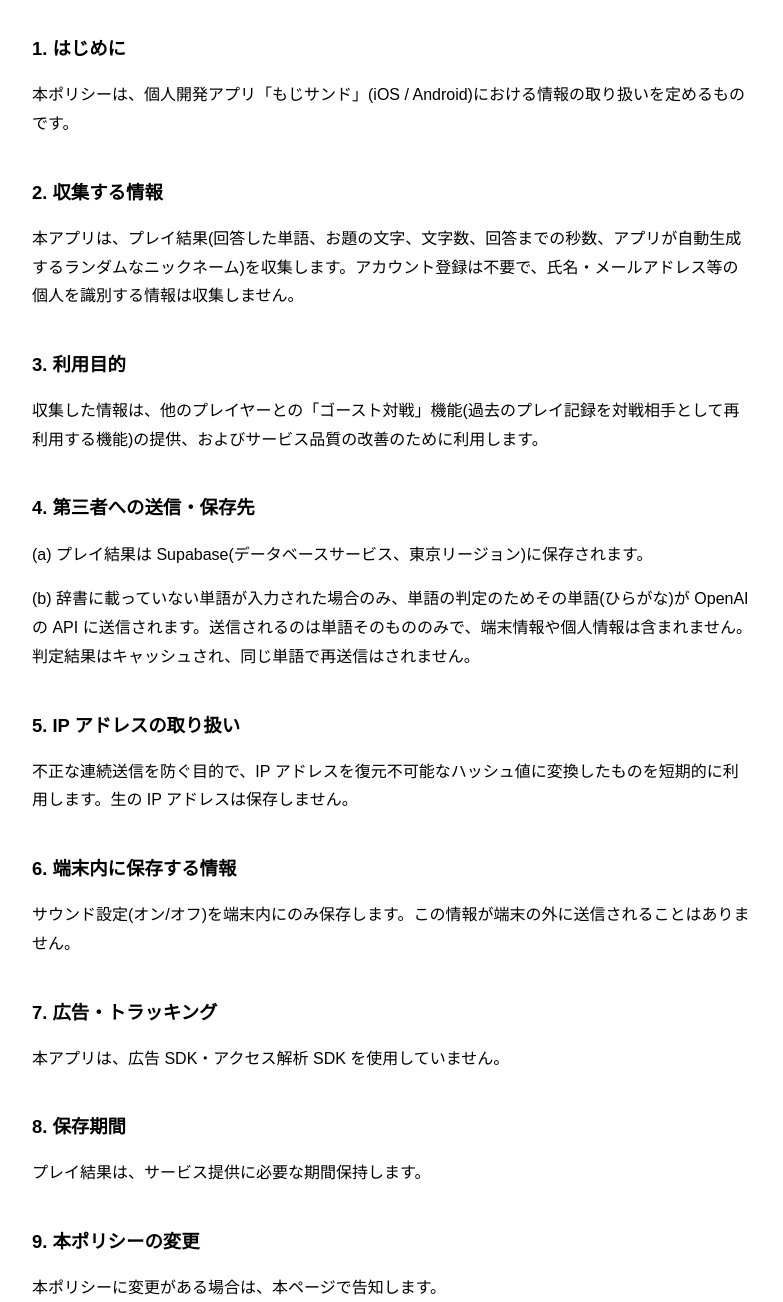
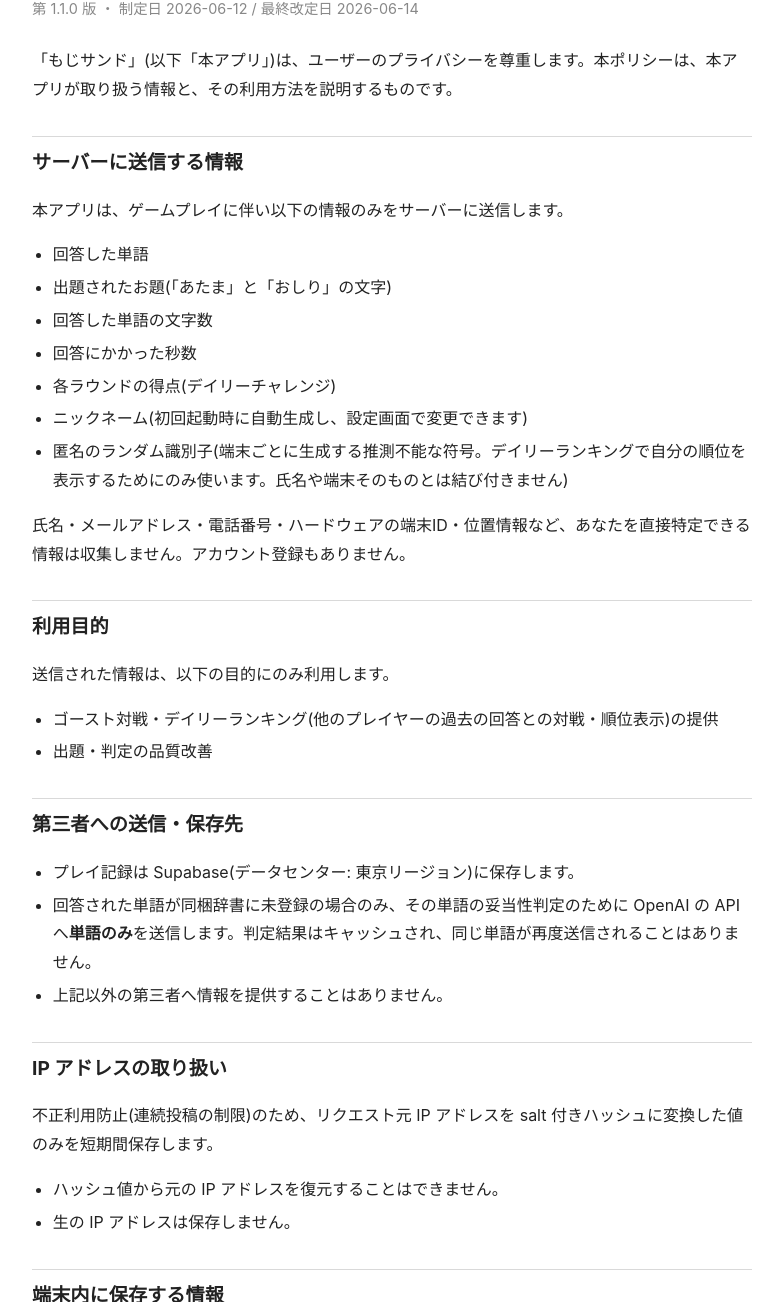
Before and after one commit to satocchi0416sh/satocchi0416sh.github.io, a plain HTML site: page moji-sand/privacy-policy.html in a window 1280 px wide. Shown: the part 88-1390 px from the top of the page, without its empty margins (248-1031 px from the left). Drawn offline with Linux system fonts and the light colour scheme.

Commit message:
chore: sync privacy policy from moji-sand satocchi0416sh/moji-sand@2a9bf07dcebb0965e9183e0658e204fb0403b25b

```diff
--- a/moji-sand/privacy-policy.html
+++ b/moji-sand/privacy-policy.html
@@ -1,55 +1,84 @@
-<!doctype html>
+<!DOCTYPE html>
 <html lang="ja">
 <head>
 <meta charset="utf-8">
 <meta name="viewport" content="width=device-width, initial-scale=1">
+<meta name="robots" content="index, follow">
 <title>もじサンド プライバシーポリシー</title>
 <style>
-body {
-  max-width: 720px;
-  margin: 0 auto;
-  padding: 24px 16px;
-  line-height: 1.8;
-  font-family: sans-serif;
-}
-h1 { font-size: 1.5em; }
-h2 { font-size: 1.15em; margin-top: 2em; }
+:root { color-scheme: light dark; }
+body { font-family: -apple-system, "Hiragino Kaku Gothic ProN", "Noto Sans JP", sans-serif;
+  line-height: 1.8; max-width: 720px; margin: 0 auto; padding: 24px 16px 64px; color: #222; }
+@media (prefers-color-scheme: dark) { body { color: #e6e6e6; background: #111; } a { color: #6db3ff; } }
+h1 { font-size: 1.6rem; margin: 0 0 4px; }
+h2 { font-size: 1.2rem; margin: 32px 0 8px; padding-top: 8px; border-top: 1px solid rgba(128,128,128,.3); }
+.policy-meta { color: #888; font-size: .9rem; margin-bottom: 24px; }
+ul { padding-left: 1.3em; }
+li { margin: 4px 0; }
+table { border-collapse: collapse; width: 100%; margin: 8px 0; font-size: .95rem; }
+th, td { border: 1px solid rgba(128,128,128,.4); padding: 6px 8px; text-align: left; vertical-align: top; }
+code { background: rgba(128,128,128,.18); padding: 1px 5px; border-radius: 4px; }
+a { color: #2563eb; }
 </style>
 </head>
 <body>
 <h1>もじサンド プライバシーポリシー</h1>
-
-<h2>1. はじめに</h2>
-<p>本ポリシーは、個人開発アプリ「もじサンド」(iOS / Android)における情報の取り扱いを定めるものです。</p>
-
-<h2>2. 収集する情報</h2>
-<p>本アプリは、プレイ結果(回答した単語、お題の文字、文字数、回答までの秒数、アプリが自動生成するランダムなニックネーム)を収集します。アカウント登録は不要で、氏名・メールアドレス等の個人を識別する情報は収集しません。</p>
-
-<h2>3. 利用目的</h2>
-<p>収集した情報は、他のプレイヤーとの「ゴースト対戦」機能(過去のプレイ記録を対戦相手として再利用する機能)の提供、およびサービス品質の改善のために利用します。</p>
-
-<h2>4. 第三者への送信・保存先</h2>
-<p>(a) プレイ結果は Supabase(データベースサービス、東京リージョン)に保存されます。</p>
-<p>(b) 辞書に載っていない単語が入力された場合のみ、単語の判定のためその単語(ひらがな)が OpenAI の API に送信されます。送信されるのは単語そのもののみで、端末情報や個人情報は含まれません。判定結果はキャッシュされ、同じ単語で再送信はされません。</p>
-
-<h2>5. IP アドレスの取り扱い</h2>
-<p>不正な連続送信を防ぐ目的で、IP アドレスを復元不可能なハッシュ値に変換したものを短期的に利用します。生の IP アドレスは保存しません。</p>
-
-<h2>6. 端末内に保存する情報</h2>
-<p>サウンド設定(オン/オフ)を端末内にのみ保存します。この情報が端末の外に送信されることはありません。</p>
-
-<h2>7. 広告・トラッキング</h2>
-<p>本アプリは、広告 SDK・アクセス解析 SDK を使用していません。</p>
-
-<h2>8. 保存期間</h2>
-<p>プレイ結果は、サービス提供に必要な期間保持します。</p>
-
-<h2>9. 本ポリシーの変更</h2>
-<p>本ポリシーに変更がある場合は、本ページで告知します。</p>
-
-<h2>10. お問い合わせ</h2>
-<p>privacy@sa-san.com</p>
-
-<p>制定日: 2026-06-12</p>
+<p class="policy-meta">第 1.1.0 版 ・ 制定日 2026-06-12 / 最終改定日 2026-06-14</p>
+<p>「もじサンド」(以下「本アプリ」)は、ユーザーのプライバシーを尊重します。本ポリシーは、本アプリが取り扱う情報と、その利用方法を説明するものです。</p>
+<h2>サーバーに送信する情報</h2>
+<p>本アプリは、ゲームプレイに伴い以下の情報のみをサーバーに送信します。</p>
+<ul>
+<li>回答した単語</li>
+<li>出題されたお題(「あたま」と「おしり」の文字)</li>
+<li>回答した単語の文字数</li>
+<li>回答にかかった秒数</li>
+<li>各ラウンドの得点(デイリーチャレンジ)</li>
+<li>ニックネーム(初回起動時に自動生成し、設定画面で変更できます)</li>
+<li>匿名のランダム識別子(端末ごとに生成する推測不能な符号。デイリーランキングで自分の順位を表示するためにのみ使います。氏名や端末そのものとは結び付きません)</li>
+</ul>
+<p>氏名・メールアドレス・電話番号・ハードウェアの端末ID・位置情報など、あなたを直接特定できる情報は収集しません。アカウント登録もありません。</p>
+<h2>利用目的</h2>
+<p>送信された情報は、以下の目的にのみ利用します。</p>
+<ul>
+<li>ゴースト対戦・デイリーランキング(他のプレイヤーの過去の回答との対戦・順位表示)の提供</li>
+<li>出題・判定の品質改善</li>
+</ul>
+<h2>第三者への送信・保存先</h2>
+<ul>
+<li>プレイ記録は Supabase(データセンター: 東京リージョン)に保存します。</li>
+<li>回答された単語が同梱辞書に未登録の場合のみ、その単語の妥当性判定のために OpenAI の API へ<strong>単語のみ</strong>を送信します。判定結果はキャッシュされ、同じ単語が再度送信されることはありません。</li>
+<li>上記以外の第三者へ情報を提供することはありません。</li>
+</ul>
+<h2>IP アドレスの取り扱い</h2>
+<p>不正利用防止(連続投稿の制限)のため、リクエスト元 IP アドレスを salt 付きハッシュに変換した値のみを短期間保存します。</p>
+<ul>
+<li>ハッシュ値から元の IP アドレスを復元することはできません。</li>
+<li>生の IP アドレスは保存しません。</li>
+</ul>
+<h2>端末内に保存する情報</h2>
+<p>以下の情報を端末内に保存します。ここで説明する送信情報を除き、これらが端末の外に送信されることはありません。</p>
+<ul>
+<li>サウンドの ON/OFF 設定</li>
+<li>ニックネーム</li>
+<li>遊び方ガイド(オンボーディング)を表示済みかどうか</li>
+<li>上記の匿名のランダム識別子</li>
+<li>自己ベストや対戦成績などのプレイ記録</li>
+<li>デイリーチャレンジの結果と過去の履歴</li>
+<li>ストアレビュー依頼を表示した回数</li>
+</ul>
+<h2>広告・トラッキング</h2>
+<p>本アプリは広告を表示せず、トラッキング(行動追跡)も行いません。解析 SDK も組み込んでいません。アプリ内で表示するストアレビューの依頼は OS の標準機能を利用するもので、当社サーバーへ情報を送信しません。</p>
+<h2>保存期間</h2>
+<p>プレイ記録はゴースト対戦・デイリーランキング機能の提供に必要な期間保存します。IP アドレスのハッシュ値はレート制限の判定に必要な短期間のみ保持し、その後削除されます。</p>
+<h2>本ポリシーの変更</h2>
+<p>本ポリシーを変更する場合は、版番号と改定日を更新したうえで本ページにて告知します。重要な変更がある場合は、アプリ内でもお知らせします。各版の変更点は末尾の改定履歴に記載します。</p>
+<h2>お問い合わせ</h2>
+<p>本ポリシーに関するお問い合わせは、以下の連絡先までお願いします。</p>
+<ul>
+<li>メール: privacy@sa-san.com</li>
+</ul>
+<h2>改定履歴</h2>
+<p>制定日: 2026-06-12 / 最終改定日: 2026-06-14</p>
+<table><thead><tr><th>版</th><th>日付</th><th>変更点</th></tr></thead><tbody><tr><td>1.1.0</td><td>2026-06-14</td><td>記載内容を現行アプリの実装に合わせて精査(ニックネームの編集可・端末内保存項目の明記・匿名のランダム識別子の開示・デイリーランキングの追記)</td></tr><tr><td>1.0.0</td><td>2026-06-12</td><td>制定</td></tr></tbody></table>
 </body>
 </html>
```
